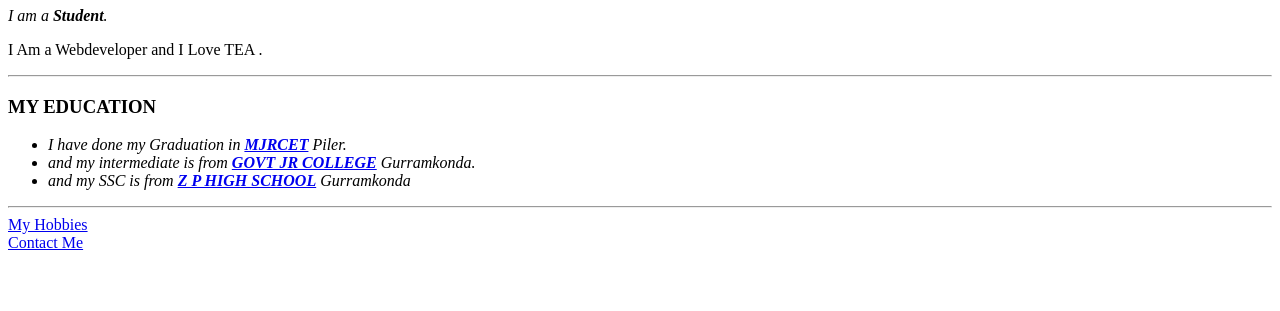
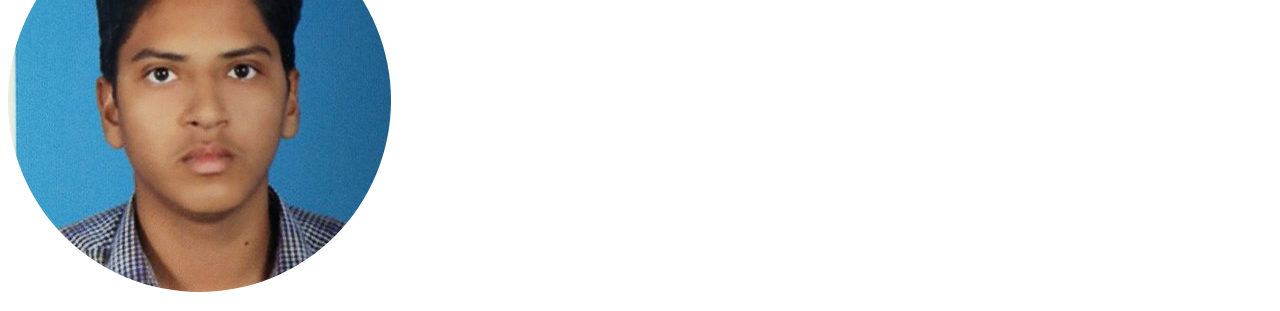
Before and after one commit to huzaifashaik/CV, a plain HTML site: page index.html in a window 1280 px wide. Shown: the part 99-410 px from the top of the page. Drawn offline with Linux system fonts and the light colour scheme.

Commit message:
Update index.html

```diff
--- a/index.html
+++ b/index.html
@@ -7,7 +7,7 @@
 </head>
 
 <body>
-	<img src="images/photo.png" alt="huzaifa profile pic">
+	<img src="photo.png" alt="huzaifa profile pic">
 	<h1>Huzaifa Shaik</h1>
 	<p><em>I am a <strong>Student</strong>.</em></p>
 	<p>I Am a Webdeveloper and I Love TEA .</p>
```
